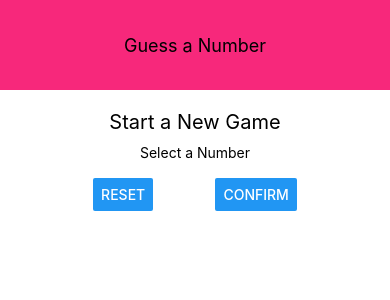
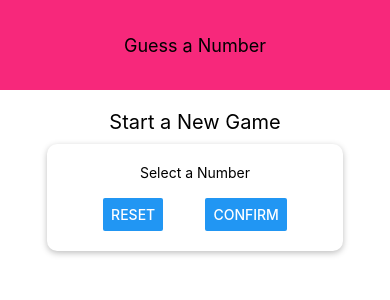
Before and after one commit to onTheDL/NumberGuesser, a React Native app: screen / in a window 390 px wide. Shown: the top 300 px of the page. Built offline with nearby package versions, Linux system fonts and the light colour scheme.

Commit message:
Style View as a card

```diff
--- a/screens/StartScreen.js
+++ b/screens/StartScreen.js
@@ -27,7 +27,16 @@ const styles = StyleSheet.create({
   inputContainer: {
     width: 300,
     maxWidth: '80%',
-    alignItems: 'center'
+    alignItems: 'center',
+    shadowColor: 'black',
+    shadowOffset: { width: 0, height: 2 },
+    shadowRadius: 6,
+    shadowOpacity: 0.26,
+    elevation: 5,
+    backgroundColor: 'white',
+    padding: 20,
+    borderRadius: 10,
+
   },
   title: {
     fontSize: 20,
```
